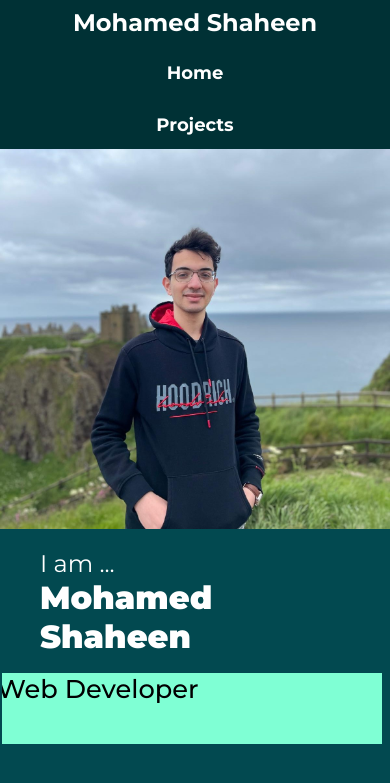
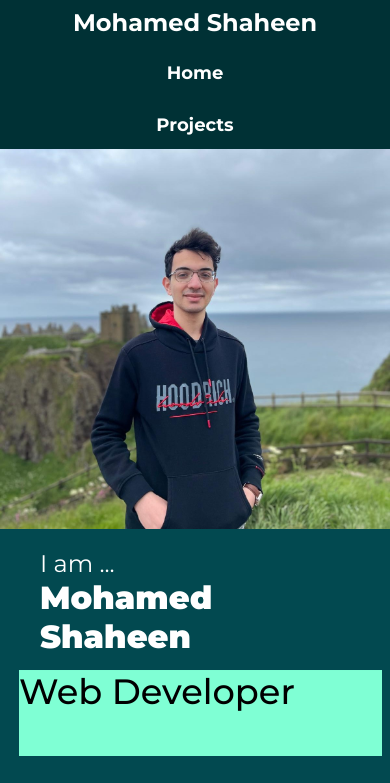
Before and after one commit to AS7000/Portofolio_Website, a React (Create React App) app: page / in a window 390 px wide. Shown: the top 783 px of the page. Built offline with nearby package versions, Linux system fonts and the light colour scheme; a web font is replaced by a local one.

Commit message:
Responsive Navbar and Hero v2

```diff
--- a/src/components/Hero_section/Hero.css
+++ b/src/components/Hero_section/Hero.css
@@ -173,11 +173,12 @@
     }
 
     .banner-title {
-        font-size: clamp(1.2rem, 6vw, 2.5rem); /* Adjust font size for phones */
+        font-size: clamp(2rem, 6vw, 2.5rem); /* Adjust font size for phones */
     }
 
     .glitch {
-        font-size: clamp(1.2rem, 6vw, 2.5rem); /* Adjust glitch text size for phones */
+        font-size: clamp(2rem, 6vw, 2.5rem); /* Adjust glitch text size for phones */
+        margin-left: 20px;
     }
 
     .banner-description > h2 {
```
